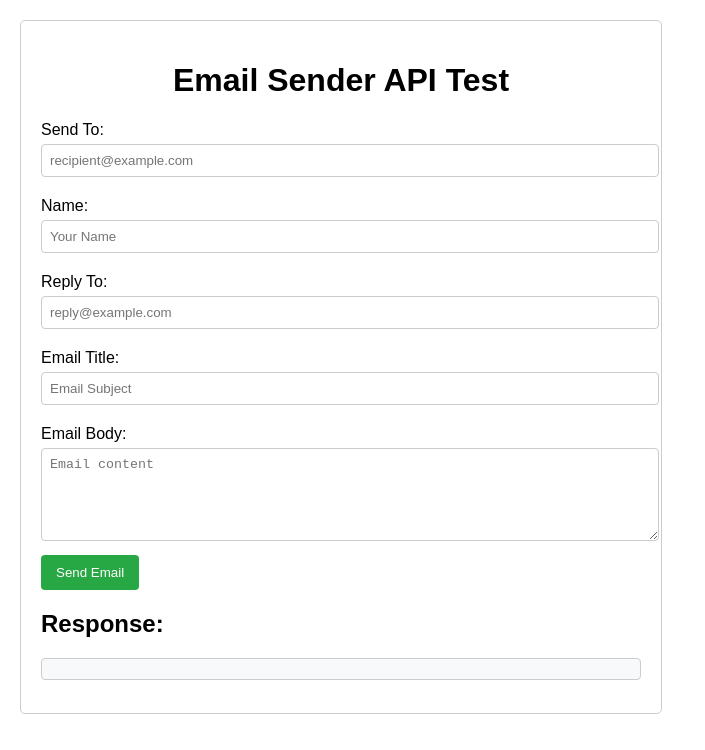
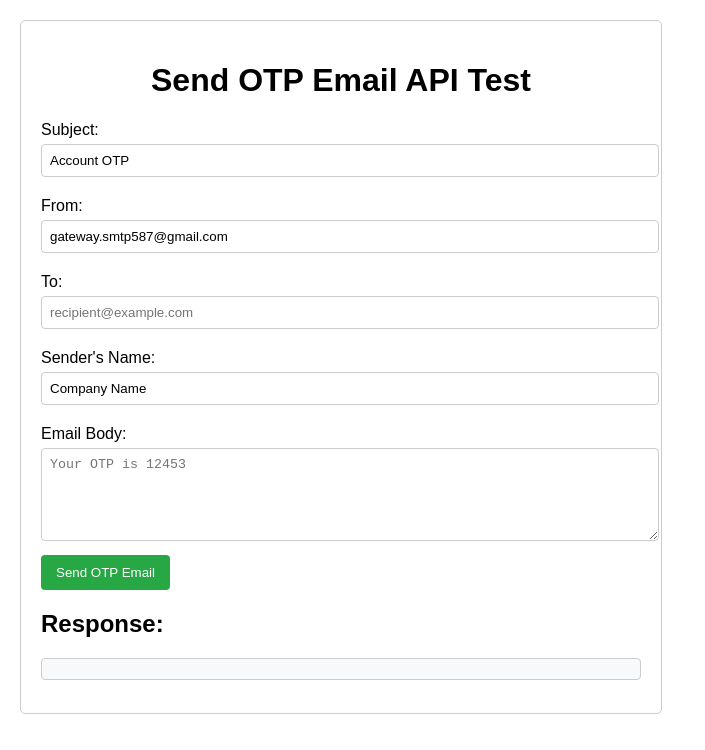
Before and after one commit to aijaz009/otp, a plain HTML site: page index.html in a window 1280 px wide. Shown: the whole page, without its empty margins (0-705 px from the left). Drawn offline with nearby package versions, Linux system fonts and the light colour scheme.

Commit message:
Update index.html

```diff
--- a/index.html
+++ b/index.html
@@ -3,7 +3,7 @@
 <head>
     <meta charset="UTF-8">
     <meta name="viewport" content="width=device-width, initial-scale=1.0">
-    <title>Email Sender API Test</title>
+    <title>Send OTP Email API Test</title>
     <script src="https://code.jquery.com/jquery-3.6.0.min.js"></script>
     <style>
         body {
@@ -21,7 +21,7 @@
             display: block;
             margin: 10px 0 5px;
         }
-        input, textarea, select {
+        input, textarea {
             width: 100%;
             padding: 8px;
             margin-bottom: 10px;
@@ -49,24 +49,24 @@
     </style>
 </head>
 <body>
-    <h1>Email Sender API Test</h1>
+    <h1>Send OTP Email API Test</h1>
     <form id="api-form">
-        <label for="sendto">Send To:</label>
-        <input type="email" id="sendto" placeholder="recipient@example.com" required>
+        <label for="subject">Subject:</label>
+        <input type="text" id="subject" value="Account OTP" required>
 
-        <label for="name">Name:</label>
-        <input type="text" id="name" placeholder="Your Name" required>
+        <label for="from">From:</label>
+        <input type="email" id="from" value="gateway.smtp587@gmail.com" required>
 
-        <label for="replyTo">Reply To:</label>
-        <input type="email" id="replyTo" placeholder="reply@example.com" required>
+        <label for="to">To:</label>
+        <input type="email" id="to" placeholder="recipient@example.com" required>
 
-        <label for="title">Email Title:</label>
-        <input type="text" id="title" placeholder="Email Subject" required>
+        <label for="senders_name">Sender's Name:</label>
+        <input type="text" id="senders_name" value="Company Name" required>
 
         <label for="body">Email Body:</label>
-        <textarea id="body" rows="5" placeholder="Email content" required></textarea>
+        <textarea id="body" rows="5" placeholder="Your OTP is 12453" required></textarea>
 
-        <button type="submit">Send Email</button>
+        <button type="submit">Send OTP Email</button>
     </form>
 
     <h2>Response:</h2>
@@ -79,20 +79,19 @@
             const settings = {
                 async: true,
                 crossDomain: true,
-                url: 'https://mail-sender-api1.p.rapidapi.com/',
+                url: 'https://send-bulk-emails.p.rapidapi.com/api/send/otp/mail',
                 method: 'POST',
                 headers: {
                     'x-rapidapi-key': 'Qin9902wJRmshsTE54XUIARXzJqbp1JjOD8jsnrGlWi9N1m6jO',
-                    'x-rapidapi-host': 'mail-sender-api1.p.rapidapi.com',
+                    'x-rapidapi-host': 'send-bulk-emails.p.rapidapi.com',
                     'Content-Type': 'application/json'
                 },
                 processData: false,
                 data: JSON.stringify({
-                    sendto: $('#sendto').val(),
-                    name: $('#name').val(),
-                    replyTo: $('#replyTo').val(),
-                    ishtml: "false",
-                    title: $('#title').val(),
+                    subject: $('#subject').val(),
+                    from: $('#from').val(),
+                    to: $('#to').val(),
+                    senders_name: $('#senders_name').val(),
                     body: $('#body').val()
                 })
             };
```
